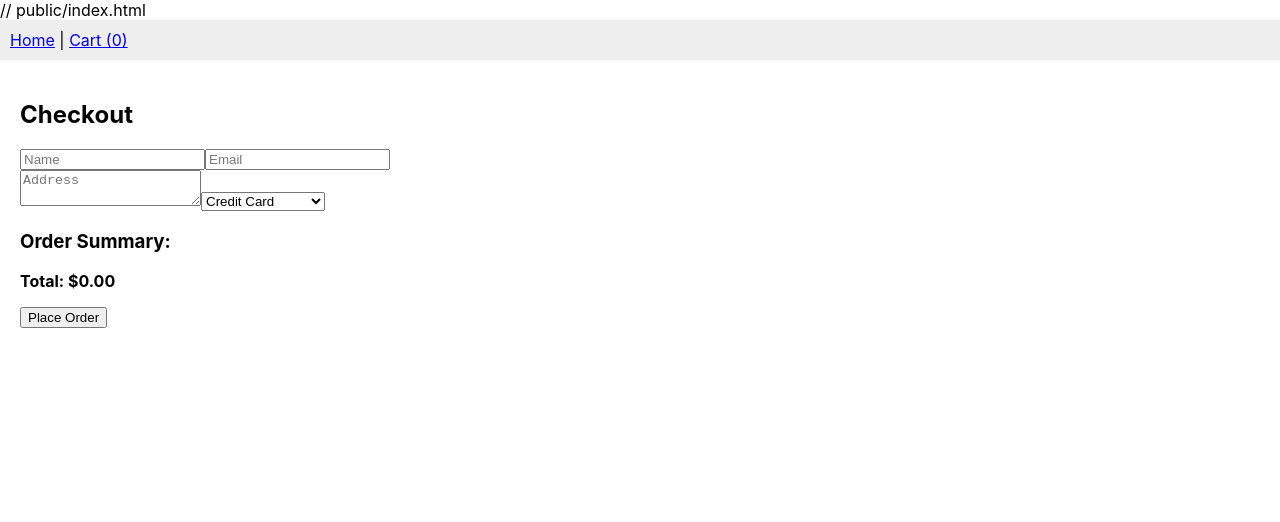
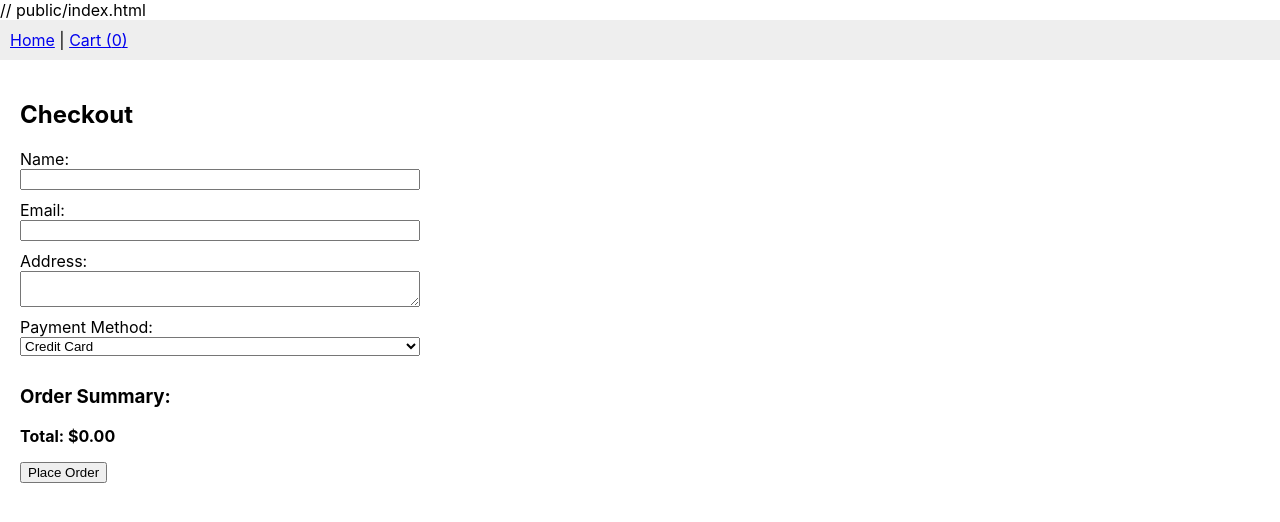
Before and after one commit to kaushalkharkwal/ecom-test-appy, a React (Create React App) app: page /checkout in a window 1280 px wide. Shown: the top 522 px of the page. Built offline with nearby package versions, Linux system fonts and the light colour scheme.

Commit message:
Final app ready for Vercel

```diff
--- a/src/pages/Checkout.js
+++ b/src/pages/Checkout.js
@@ -6,7 +6,12 @@ import { CartContext } from '../context/CartContext';
 const Checkout = () => {
   const { cart, setCart } = useContext(CartContext);
   const navigate = useNavigate();
-  const [formData, setFormData] = useState({ name: '', email: '', address: '', paymentMethod: 'card' });
+  const [formData, setFormData] = useState({
+    name: '',
+    email: '',
+    address: '',
+    paymentMethod: 'card'
+  });
 
   const handleChange = (e) => {
     setFormData({ ...formData, [e.target.name]: e.target.value });
@@ -14,6 +19,13 @@ const Checkout = () => {
 
   const handleSubmit = (e) => {
     e.preventDefault();
+
+    if (cart.length === 0) {
+      alert('Cart is empty!');
+      return;
+    }
+
+    // Clear cart and redirect
     localStorage.removeItem('cart');
     setCart([]);
     navigate('/thank-you');
@@ -25,15 +37,55 @@ const Checkout = () => {
     <div style={{ padding: '20px' }}>
       <h2>Checkout</h2>
       <form onSubmit={handleSubmit} style={{ maxWidth: '400px' }}>
-        <input name="name" placeholder="Name" value={formData.name} onChange={handleChange} required />
-        <input name="email" placeholder="Email" value={formData.email} onChange={handleChange} required />
-        <textarea name="address" placeholder="Address" value={formData.address} onChange={handleChange} required />
-        <select name="paymentMethod" value={formData.paymentMethod} onChange={handleChange}>
+        <div>
+          <label>Name:</label>
+          <input
+            name="name"
+            value={formData.name}
+            onChange={handleChange}
+            required
+            style={{ width: '100%', marginBottom: '10px' }}
+          />
+        </div>
+
+        <div>
+          <label>Email:</label>
+          <input
+            name="email"
+            type="email"
+            value={formData.email}
+            onChange={handleChange}
+            required
+            style={{ width: '100%', marginBottom: '10px' }}
+          />
+        </div>
+
+        <div>
+          <label>Address:</label>
+          <textarea
+            name="address"
+            value={formData.address}
+            onChange={handleChange}
+            required
+            style={{ width: '100%', marginBottom: '10px' }}
+          />
+        </div>
+
+        <div>
+          <label>Payment Method:</label>
+          <select
+            name="paymentMethod"
+            value={formData.paymentMethod}
+            onChange={handleChange}
+            style={{ width: '100%', marginBottom: '10px' }}
+          >
             <option value="card">Credit Card</option>
             <option value="paypal">PayPal</option>
             <option value="cod">Cash on Delivery</option>
           </select>
+        </div>
 
+        <div>
           <h3>Order Summary:</h3>
           <ul>
             {cart.map(item => (
@@ -41,6 +93,8 @@ const Checkout = () => {
             ))}
           </ul>
           <p><strong>Total: ${total.toFixed(2)}</strong></p>
+        </div>
+
         <button type="submit">Place Order</button>
       </form>
     </div>
```
Lines whose indentation alone changed are shown as unchanged.
